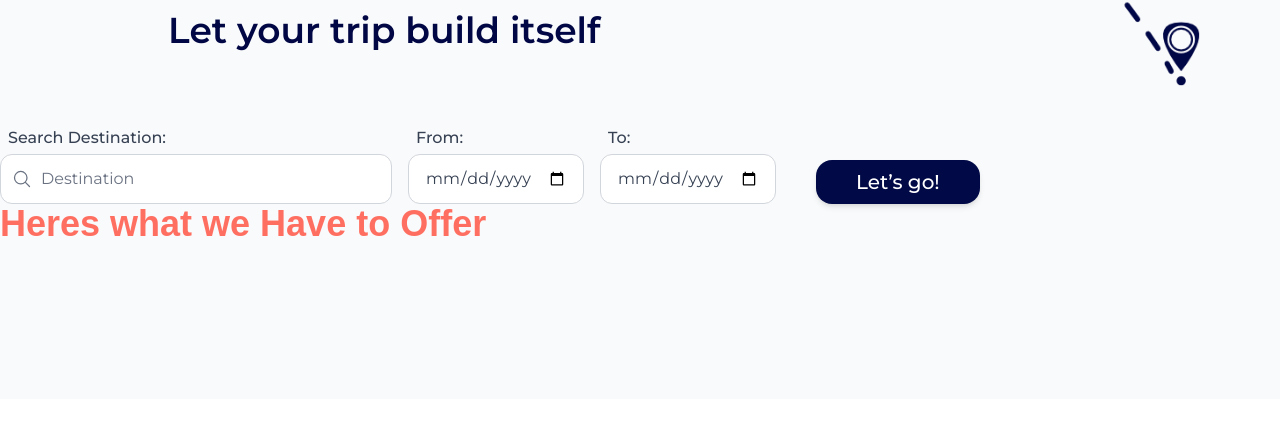
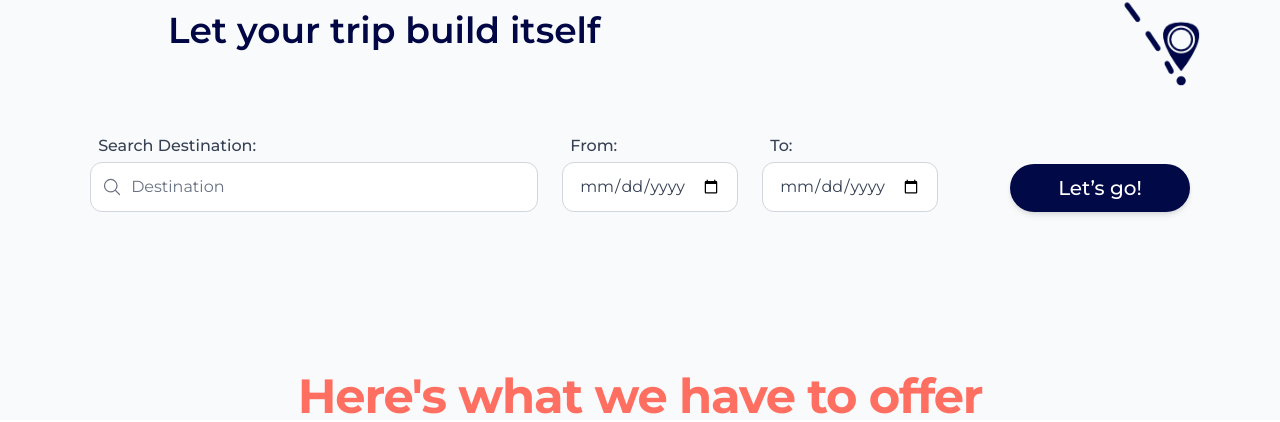
Before and after one commit to GlobeGeniusAI/GlobeGenius.AI, a Next.js app: page / in a window 1280 px wide. Shown: the part 401-823 px from the top of the page. Before the commit the page ends 800 px from the top, so only its background shows below. Built offline with nearby package versions, Linux system fonts and the light colour scheme.

Commit message:
here's what we have to offer

```diff
--- a/src/app/Landing.tsx
+++ b/src/app/Landing.tsx
@@ -6,16 +6,15 @@ import Hero from "./landing-components/Hero";
 export default function Landing() {
   return (
     <div className="min-h-screen bg-gray-50">
-
       {/* FAKE NAVBAR DELETE THIS BEFORE PR */}
       <div className="bg-gray-500 h-20"></div>
 
       <Hero />
       <DestinationDates />
 
-      <div className="text-4xl font-bold text-[#ff6f61]">
-        <h1>Heres what we Have to Offer</h1>
-      </div>
+      <h1 className="flex justify-center mt-40 text-5xl font-bold text-[#ff6f61] font-montserrat tracking-tight">
+        Here&apos;s what we have to offer
+      </h1>
     </div>
   );
 }
--- a/src/app/landing-components/DestinationDates.tsx
+++ b/src/app/landing-components/DestinationDates.tsx
@@ -2,12 +2,12 @@ import { MagnifyingGlassIcon } from "@heroicons/react/24/outline";
 
 export default function DestinationDates() {
     return (
-        <div>
+        <div className="flex justify-center">
              {/* search bar */}
 
             <form
               onSubmit={(e) => e.preventDefault()}
-              className="mt-10 flex flex-wrap items-end gap-4 font-montserrat"
+              className="mt-12 flex flex-wrap items-end gap-6 font-montserrat"
             >
               {/* destination input*/}
 
@@ -20,7 +20,7 @@ export default function DestinationDates() {
                   <input
                     type="text"
                     placeholder="Destination"
-                    className="w-98 rounded-xl border border-gray-300 bg-white py-3 pl-10 pr-4 font-montserrat text-black text-base placeholder-gray-500 focus:border-blue-900 focus:outline-none"
+                    className="w-112 rounded-xl border border-gray-300 bg-white py-3 pl-10 pr-4 font-montserrat text-black text-base placeholder-gray-500 focus:border-blue-900 focus:outline-none"
                   />
                 </div>
               </div>
@@ -51,10 +51,10 @@ export default function DestinationDates() {
 
               {/* submit button */}
 
-              <div className="flex pl-6">
+              <div className="flex pl-12">
                 <button
                   type="submit"
-                  className="h-[44px] rounded-2xl bg-[#010a46] px-10 font-montserrat text-xl font-medium text-white shadow-md transition transform hover:-translate-y-1 hover:bg-[#0048a4] active:translate-y-0 hover:cursor-pointer"
+                  className="h-[48px] rounded-4xl bg-[#010a46] px-12 font-montserrat text-xl font-medium text-white shadow-md transition transform hover:-translate-y-1 hover:bg-[#0048a4] active:translate-y-0 hover:cursor-pointer"
                 >
                   Let’s go!
                 </button>
--- a/src/app/landing-components/Hero.tsx
+++ b/src/app/landing-components/Hero.tsx
@@ -2,7 +2,7 @@ import Image from "next/image";
 
 export default function Hero() {
   return (
-    <div className=" flex justify-center bg-gray-50">
+    <div className="flex justify-center bg-gray-50">
         <div className="mx-auto max-w-6xl px-4 pt-18">
           <div className="relative flex justify-center">
             <Image
@@ -11,7 +11,6 @@ export default function Hero() {
               height={750}
               alt="plane with dashes to destination"
               priority
-              className="select-none"
             />
           </div>
 
```
